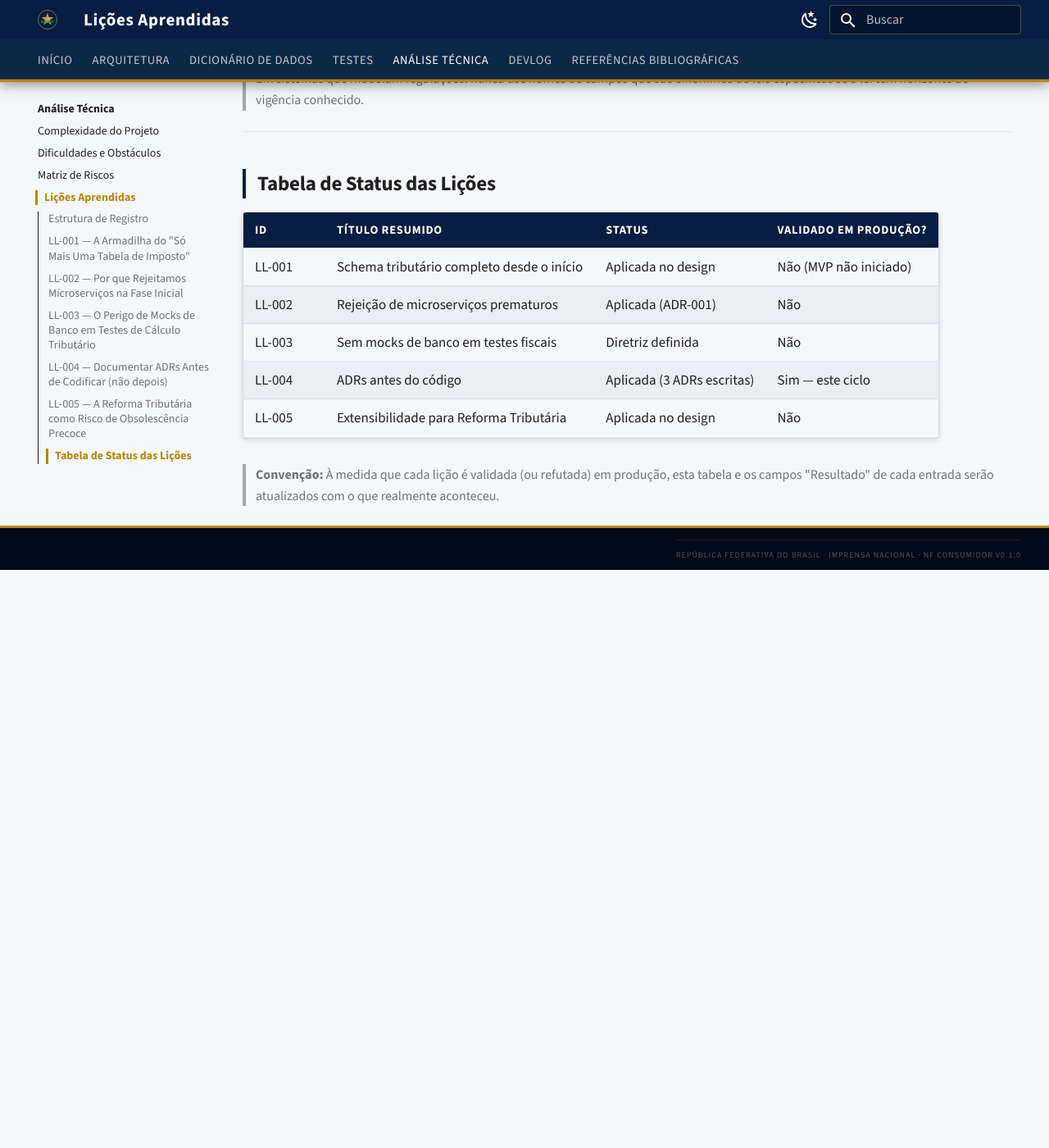
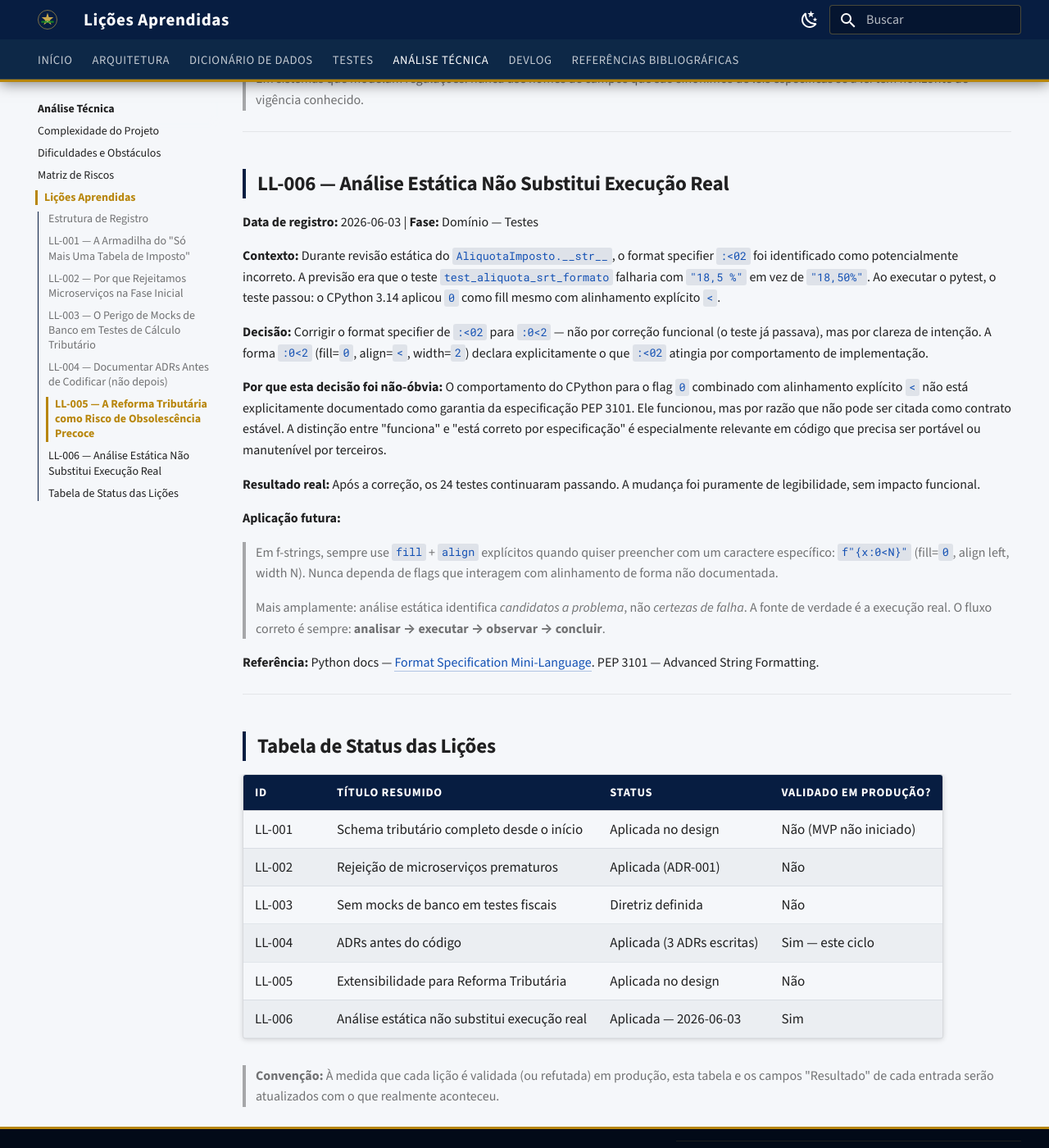
Before and after one commit to Baniwa/nf-consumidor, an MkDocs documentation site: the page built from docs/analysis/lessons-learned.md, in a window 1280 px wide and 1400 px high, scrolled down 3596 px. Shown: the whole window at 82% size. Built offline with MkDocs 1.6.1 and Material for MkDocs 9.7.7, drawn with Linux system fonts in a browser that asks for light colours; before the commit the page ends 4291 px from its top, so only the background shows below that.

Commit message:
docs(wiki): add devlog 2026-06-03 and LL-006, fix .gitignore for agents.md - New devlog: value objects test validation session (24/24) - LL-006: static analysis vs runtime execution - mkdocs.yml: register new devlog entry in nav - fix: .agents.md -> agents.md in .gitignore

```diff
--- a/docs/analysis/lessons-learned.md
+++ b/docs/analysis/lessons-learned.md
@@ -154,6 +154,31 @@ O campo `tributacoes_extras JSONB` na entidade `Tributacao` serve como válvula
 
 ---
 
+## LL-006 — Análise Estática Não Substitui Execução Real
+
+**Data de registro:** 2026-06-03 | **Fase:** Domínio — Testes
+
+**Contexto:**
+Durante revisão estática do `AliquotaImposto.__str__`, o format specifier `:<02` foi identificado como potencialmente incorreto. A previsão era que o teste `test_aliquota_srt_formato` falharia com `"18,5 %"` em vez de `"18,50%"`. Ao executar o pytest, o teste passou: o CPython 3.14 aplicou `0` como fill mesmo com alinhamento explícito `<`.
+
+**Decisão:**
+Corrigir o format specifier de `:<02` para `:0<2` — não por correção funcional (o teste já passava), mas por clareza de intenção. A forma `:0<2` (fill=`0`, align=`<`, width=`2`) declara explicitamente o que `:<02` atingia por comportamento de implementação.
+
+**Por que esta decisão foi não-óbvia:**
+O comportamento do CPython para o flag `0` combinado com alinhamento explícito `<` não está explicitamente documentado como garantia da especificação PEP 3101. Ele funcionou, mas por razão que não pode ser citada como contrato estável. A distinção entre "funciona" e "está correto por especificação" é especialmente relevante em código que precisa ser portável ou manutenível por terceiros.
+
+**Resultado real:**
+Após a correção, os 24 testes continuaram passando. A mudança foi puramente de legibilidade, sem impacto funcional.
+
+**Aplicação futura:**
+> Em f-strings, sempre use `fill` + `align` explícitos quando quiser preencher com um caractere específico: `f"{x:0<N}"` (fill=`0`, align left, width N). Nunca dependa de flags que interagem com alinhamento de forma não documentada.
+>
+> Mais amplamente: análise estática identifica *candidatos a problema*, não *certezas de falha*. A fonte de verdade é a execução real. O fluxo correto é sempre: **analisar → executar → observar → concluir**.
+
+**Referência:** Python docs — [Format Specification Mini-Language](https://docs.python.org/3/library/string.html#format-specification-mini-language). PEP 3101 — Advanced String Formatting.
+
+---
+
 ## Tabela de Status das Lições
 
 | ID | Título resumido | Status | Validado em produção? |
@@ -163,5 +188,6 @@ O campo `tributacoes_extras JSONB` na entidade `Tributacao` serve como válvula
 | LL-003 | Sem mocks de banco em testes fiscais | Diretriz definida | Não |
 | LL-004 | ADRs antes do código | Aplicada (3 ADRs escritas) | Sim — este ciclo |
 | LL-005 | Extensibilidade para Reforma Tributária | Aplicada no design | Não |
+| LL-006 | Análise estática não substitui execução real | Aplicada — 2026-06-03 | Sim |
 
 > **Convenção:** À medida que cada lição é validada (ou refutada) em produção, esta tabela e os campos "Resultado" de cada entrada serão atualizados com o que realmente aconteceu.
--- a/mkdocs.yml
+++ b/mkdocs.yml
@@ -99,4 +99,5 @@ nav:
   - Devlog:
     - devlog/index.md
     - "2026-05-28 — Value Objects": devlog/2026-05-28-value-objects.md
+    - "2026-06-03 — Testes de Value Objects": devlog/2026-06-03-value-objects-tests.md
   - Referências Bibliográficas: references.md
```
Also changed, not shown: docs/devlog/2026-06-03-value-objects-tests.md (added, +96 -0 lines), docs/devlog/index.md (+1 -0 lines), 1 other file.
